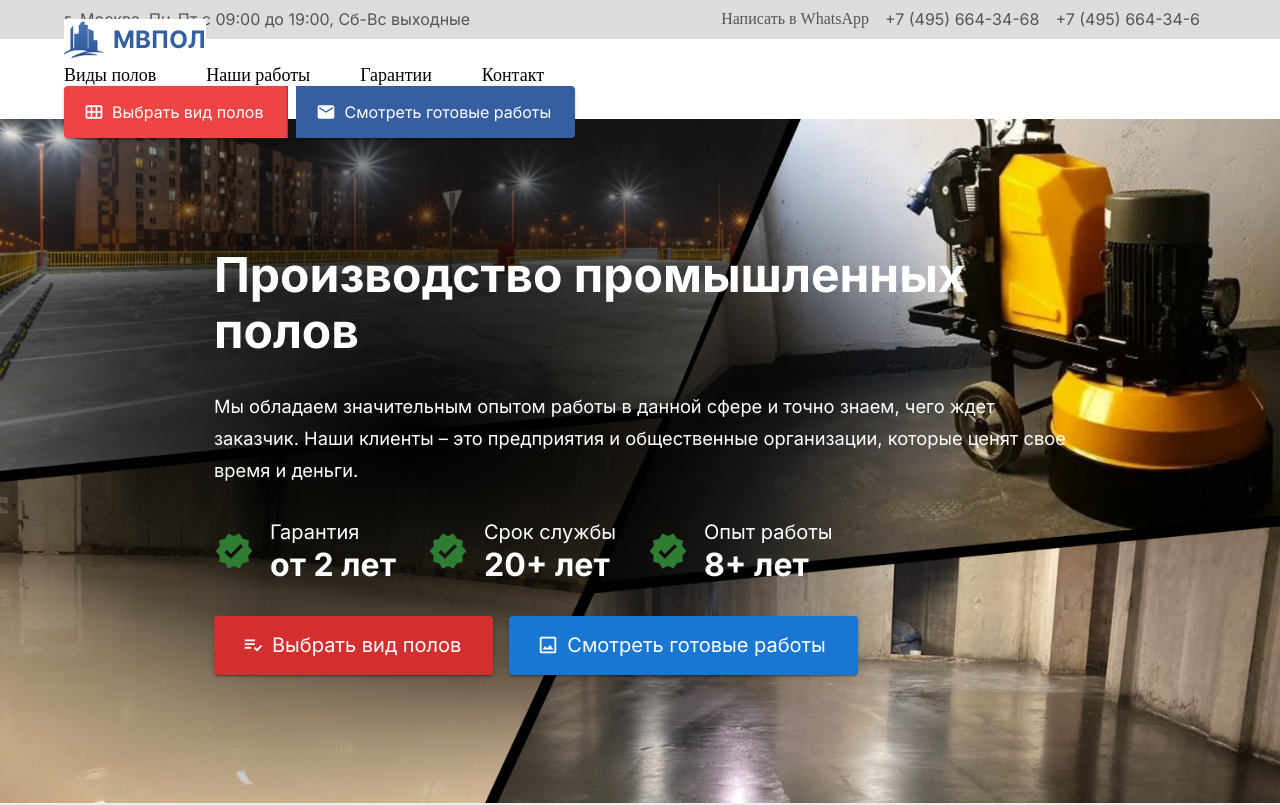
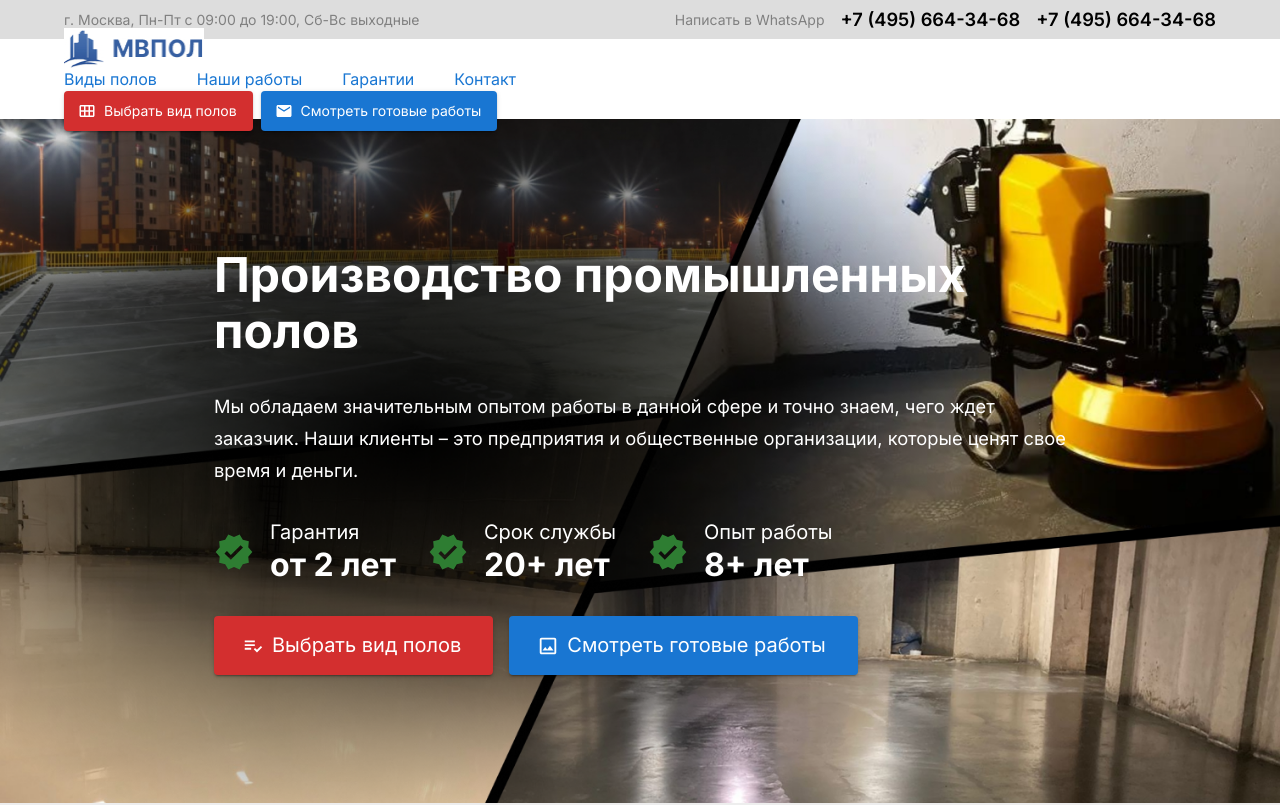
Before and after one commit to ntleek1/prompol77, a Next.js app: page / in a window 1280 px wide. Shown: the top 805 px of the page. Built offline with nearby package versions, Linux system fonts and the light colour scheme.

Commit message:
Navbar and Topbar markup were upgraded

```diff
--- a/components/Header/Navbar.tsx
+++ b/components/Header/Navbar.tsx
@@ -1,41 +1,53 @@
 import React from "react";
-import { Box, Container, Button, ButtonGroup } from "@mui/material";
+import { Box, Container, Button, Link, Typography } from "@mui/material";
 import styles from "../../styles/Navbar.module.scss";
 import CalendarViewMonthRoundedIcon from "@mui/icons-material/CalendarViewMonthRounded";
 import EmailIcon from "@mui/icons-material/Email";
+import Image from "next/image";
 
 const Navbar = () => {
   return (
     <Box component="section" id="navbar" className={styles.navbar}>
       <Container className={styles.container}>
-        <Box className={styles.logo}>
-          <img src="/Logo.jpg" />
+        <Box className={styles.logo} flexShrink={0}>
+          <Link href="/">
+            <Image src="/Logo.jpg" alt="Logo" fill />
+          </Link>
         </Box>
 
         <Box className={styles.categories}>
-          <a href="#">Виды полов</a>
-          <a href="#">Наши работы</a>
-          <a href="#">Гарантии</a>
-          <a href="#">Контакт</a>
+          <Link href="#" variant="body2">
+            Виды полов
+          </Link>
+          <Link href="#" variant="body2">
+            Наши работы
+          </Link>
+          <Link href="#" variant="body2">
+            Гарантии
+          </Link>
+          <Link href="#" variant="body2">
+            Контакт
+          </Link>
         </Box>
-        <ButtonGroup
-          variant="contained"
-          aria-label="outlined primary button group"
-          sx={{}}
-        >
+
+        <Box display="flex" gap={1}>
           <Button
-            sx={{ backgroundColor: "#EF4444", color: "white", mr: 1 }}
+            variant="contained"
+            color="error"
+            size="small"
             startIcon={<CalendarViewMonthRoundedIcon />}
           >
             Выбрать вид полов
           </Button>
           <Button
-            sx={{ backgroundColor: "#365FA1", color: "white" }}
+            variant="contained"
+            color="primary"
+            size="small"
             startIcon={<EmailIcon />}
           >
             Смотреть готовые работы
           </Button>
-        </ButtonGroup>
+        </Box>
       </Container>
     </Box>
   );
--- a/components/Header/Topbar.tsx
+++ b/components/Header/Topbar.tsx
@@ -1,6 +1,5 @@
 import React from "react";
 import { Box, Container, Link, Typography } from "@mui/material";
-import { styled } from "@mui/system";
 
 const Topbar = () => {
   return (
@@ -10,26 +9,32 @@ const Topbar = () => {
           display: "flex",
           alignItems: "center",
           justifyContent: "space-between",
-          py: 1,
+          py: 0.75,
         }}
       >
-        <Typography variant="body2">
+        <Typography variant="small" color="gray">
           г. Москва, Пн-Пт с 09:00 до 19:00, Сб-Вс выходные
         </Typography>
-        <Box sx={{ display: "flex", alignItems: "center" }}>
-          <Link
-            href="#"
-            underline="none"
-            sx={{ mx: 2, color: "#555555", fontWeight: 500 }}
-          >
+        <Box sx={{ display: "flex", alignItems: "center", gap: 2 }}>
+          <Link href="#" variant="small" color="gray">
             Написать в WhatsApp
           </Link>
-          <Typography variant="body2" sx={{ mr: 2 }}>
+          <Link
+            href="tel:+749566403468"
+            variant="body1"
+            fontWeight={600}
+            color="black"
+          >
             +7 (495) 664-34-68
-          </Typography>
-          <Typography variant="body2" sx={{ mr: 2 }}>
-            +7 (495) 664-34-6
-          </Typography>
+          </Link>
+          <Link
+            href="tel:+749566403468"
+            variant="body1"
+            fontWeight={600}
+            color="black"
+          >
+            +7 (495) 664-34-68
+          </Link>
         </Box>
       </Container>
     </Box>
--- a/styles/Navbar.module.scss
+++ b/styles/Navbar.module.scss
@@ -1,5 +1,4 @@
 .navbar {
-  background-color: #fff;
   height: 80px;
   display: flex;
   justify-content: center;
@@ -15,40 +14,14 @@
 }
 
 .logo {
-  font-size: 24px;
-  font-weight: bold;
+  position: relative;
+  width: 140px;
+  height: 40px;
 }
 
 .categories {
   display: flex;
-  gap: 50px;
-  a {
-    text-decoration: none;
-    font-size: 18px;
-    color: #000;
-    &:hover {
-      color: #ff0000;
-    }
-  }
+  gap: 40px;
+  white-space: nowrap;
+
 }
-
-.buttons {
-  display: flex;
-  gap: 20px;
-  button {
-    background-color: #ff0000;
-    color: #fff;
-    font-size: 16px;
-    border: none;
-    padding: 10px 20px;
-    border-radius: 5px;
-    cursor: pointer;
-    &:hover {
-      background-color: #cc0000;
-    }
-  }
-
-  .button1 {
-    background-color: #001aff;
-  }
-}
```
